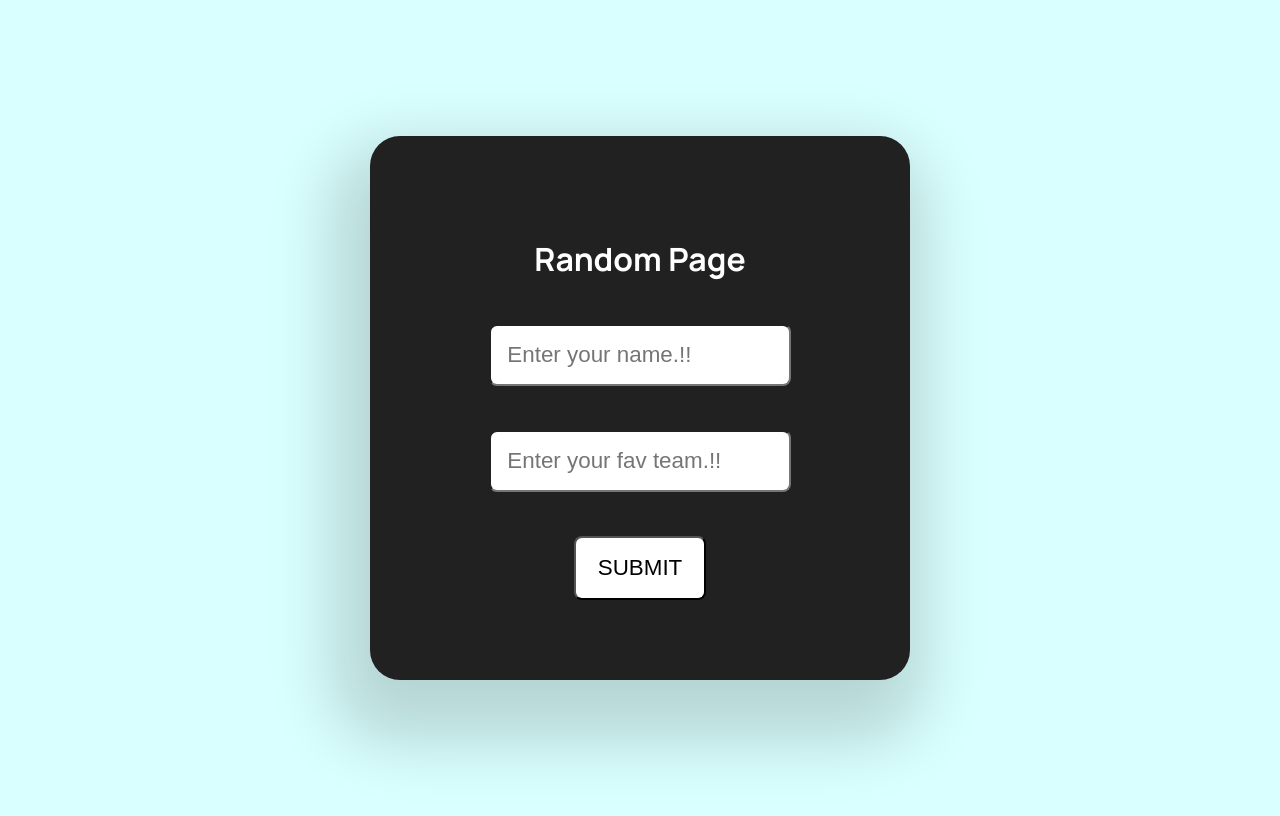
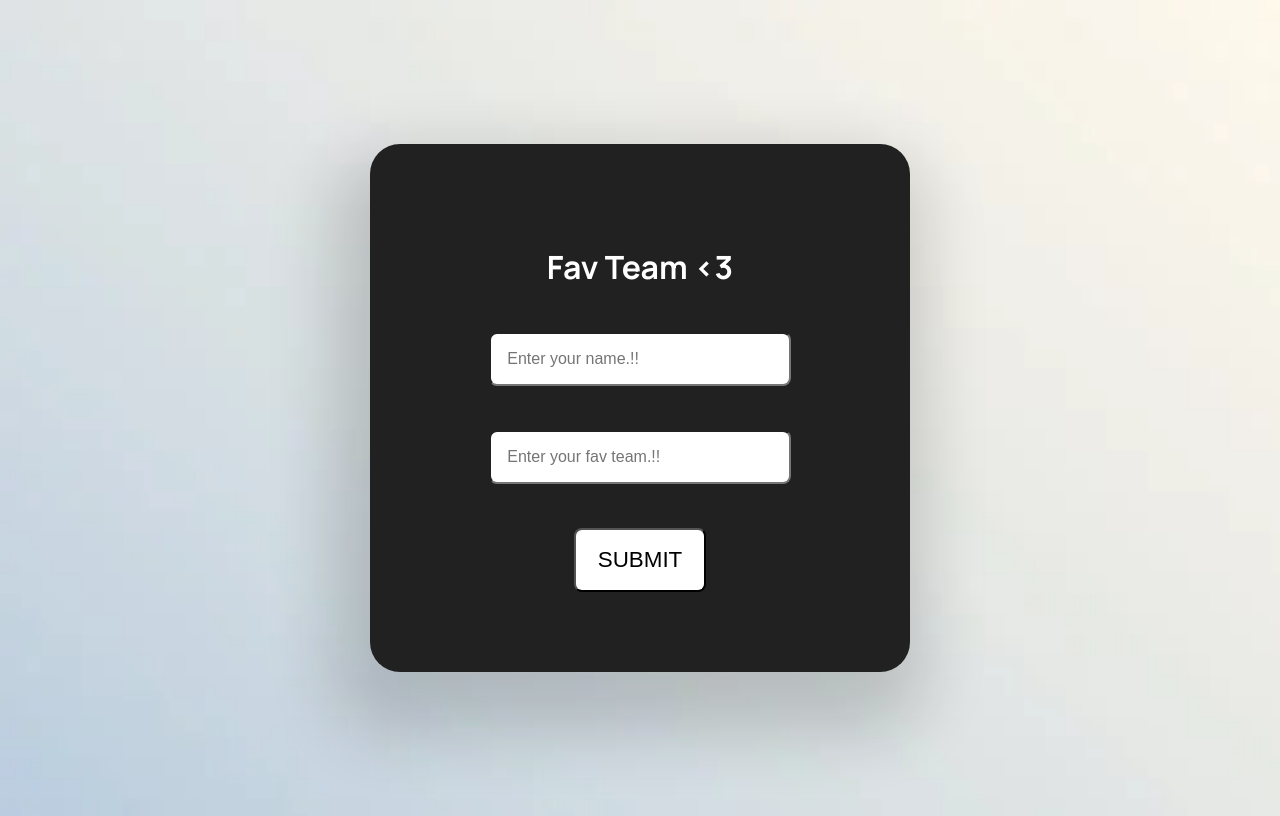
Before and after one commit to sarathmurukesan/randomform, a plain HTML site: page index.html in a window 1280 px wide. Drawn offline with Linux system fonts and the light colour scheme.

Commit message:
Add files via upload

```diff
--- a/index.html
+++ b/index.html
@@ -10,6 +10,9 @@
         body{
             font-family: Manrope;
     background-color: rgb(217, 255, 254);
+    background-image: url("bg.webp") ;
+    background-size: cover;
+    object-fit: cover;
     height: 100vh;
     display:flex;
     flex-direction: column;
@@ -21,6 +24,7 @@
     #d1{
         height:auto;
         padding: 5rem;
+        margin: auto;
         width:30%;
         background-color: rgb(33, 33, 33);
         box-shadow: -12px 35px 67px 25px rgba(0, 0, 0, 0.166);
@@ -31,13 +35,21 @@
         align-items: center;
     }
 
+    @media (max-width:720px) {
+
+        #d1{
+            width: 60%;
+            padding: 3rem;
+        }
+    }
+
     </style>
 </head >
 <body>
-    <form action="https://getform.io/f/05f517ab-30be-4b9f-9feb-ee98dd150edb" method="POST" id="d1">
-        <h1 style="color: white;">Random Page</h1><br>
-        <input type="text" name="user" style="width:70%; font-size:1.4rem;border-radius: 8px;padding:1rem ; "placeholder="Enter your name.!!"><br><br>
-        <input type="text" name="team" style="width:70%; font-size:1.4rem;border-radius: 8px;padding:1rem ; "placeholder="Enter your fav team.!!"><br><br>
+    <form action="https://getform.io/f/05f517ab-30be-4b9f-9feb-ee98dd150edb" method="post" id="d1">
+        <h1 style="color: white;">Fav Team <3</h1><br>
+        <input name="name" type="text" style="width:70%; font-size:1rem;border-radius: 8px;padding:1rem ; "placeholder="Enter your name.!!"><br><br>
+        <input name="team"type="text" style="width:70%; font-size:1rem;border-radius: 8px;padding:1rem ; "placeholder="Enter your fav team.!!"><br><br>
         <button style="background-color: white; width:80%; border-radius: 8px;width: max-content; padding:1rem;"><input type="submit" style="color: rgb(0, 0, 0); text-transform: uppercase; font-weight: semibold; background-color: transparent; border: none;font-size:1.4rem;"></button>
     </form>
 </body>
```
Also changed, not shown: bg.webp (added).
